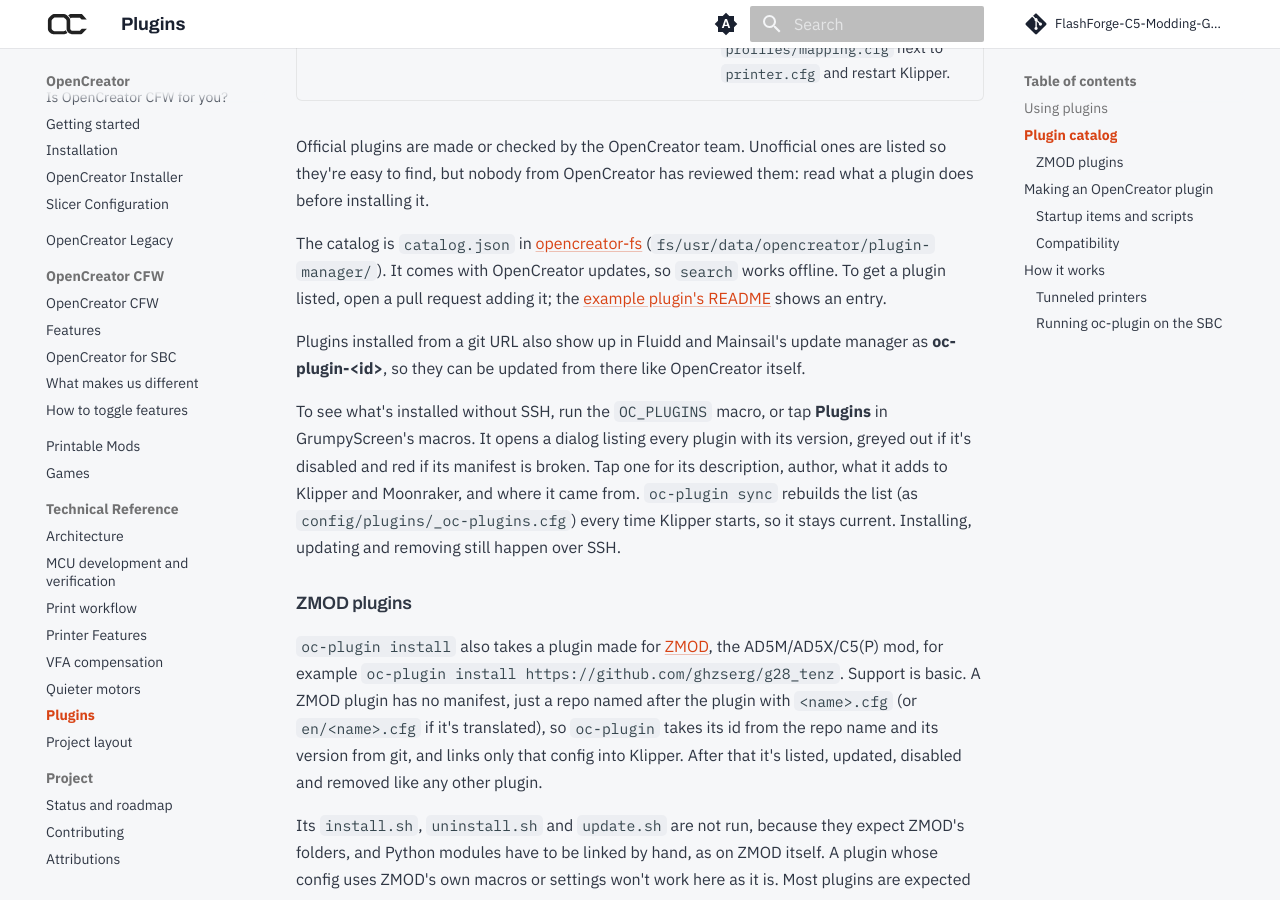
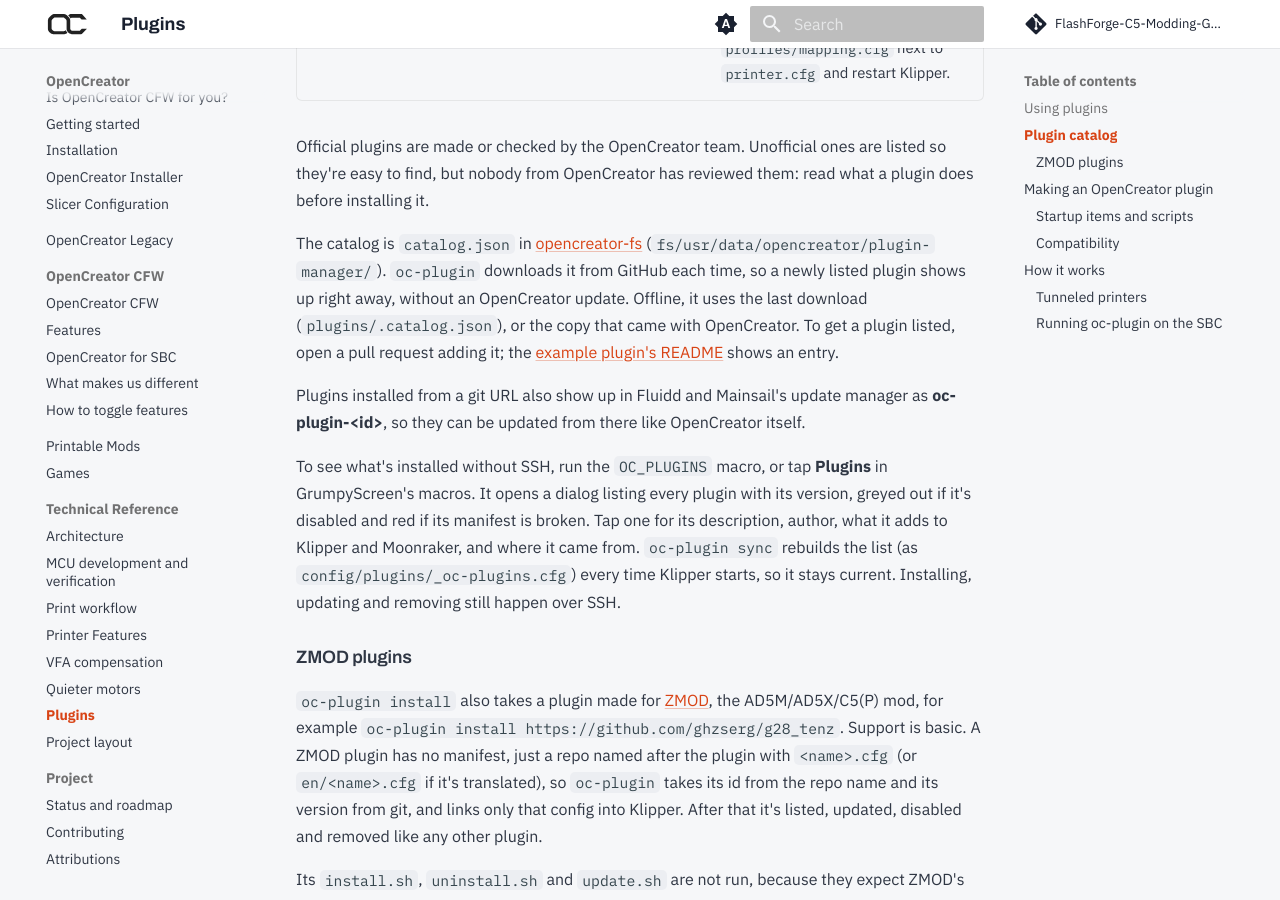
Before and after one commit to FlashForge-C5-Modding-Group/OpenCreator, an MkDocs documentation site: the page built from docs/plugins.md, in a window 1280 px wide and 900 px high, scrolled down 2443 px. Built offline with MkDocs 1.6.1 and Material for MkDocs 9.7.7, drawn with Linux system fonts in a browser that asks for light colours; comment, search, counter and statistics services are not loaded.

Commit message:
plugins: catalog is downloaded now

```diff
--- a/docs/plugins.md
+++ b/docs/plugins.md
@@ -47,8 +47,10 @@ Official plugins are made or checked by the OpenCreator team. Unofficial ones ar
 find, but nobody from OpenCreator has reviewed them: read what a plugin does before installing it.
 
 The catalog is `catalog.json` in [opencreator-fs](https://github.com/FlashForge-C5-Modding-Group/opencreator-fs)
-(`fs/usr/data/opencreator/plugin-manager/`). It comes with OpenCreator updates, so `search` works offline. To
-get a plugin listed, open a pull request adding it; the
+(`fs/usr/data/opencreator/plugin-manager/`). `oc-plugin` downloads it from GitHub each time, so a newly
+listed plugin shows up right away, without an OpenCreator update. Offline, it uses the last download
+(`plugins/.catalog.json`), or the copy that came with OpenCreator. To get a plugin listed, open a pull
+request adding it; the
 [example plugin's README](https://github.com/FlashForge-C5-Modding-Group/OpenCreator-Plugin-Example#getting-into-the-catalog)
 shows an entry.
 
```
